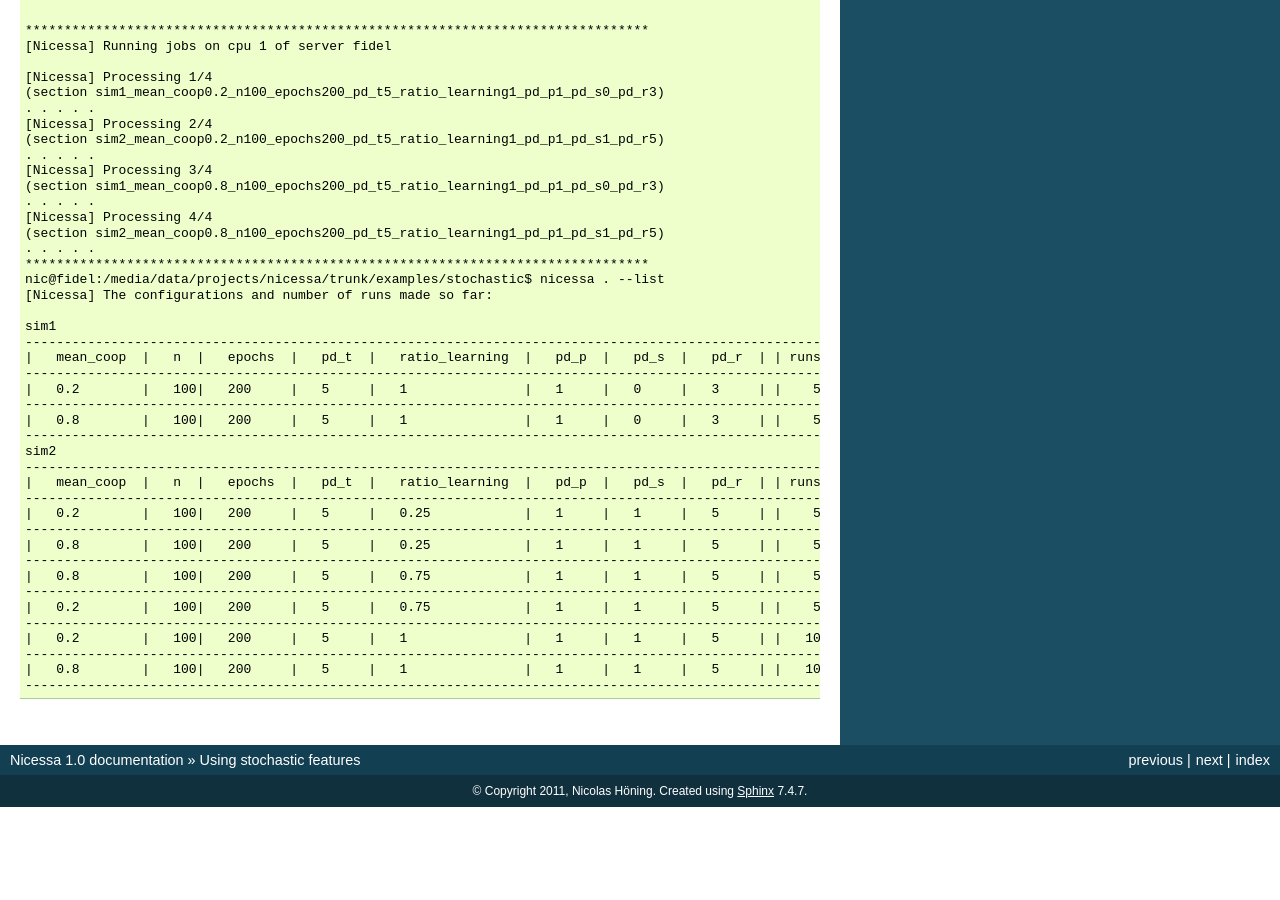
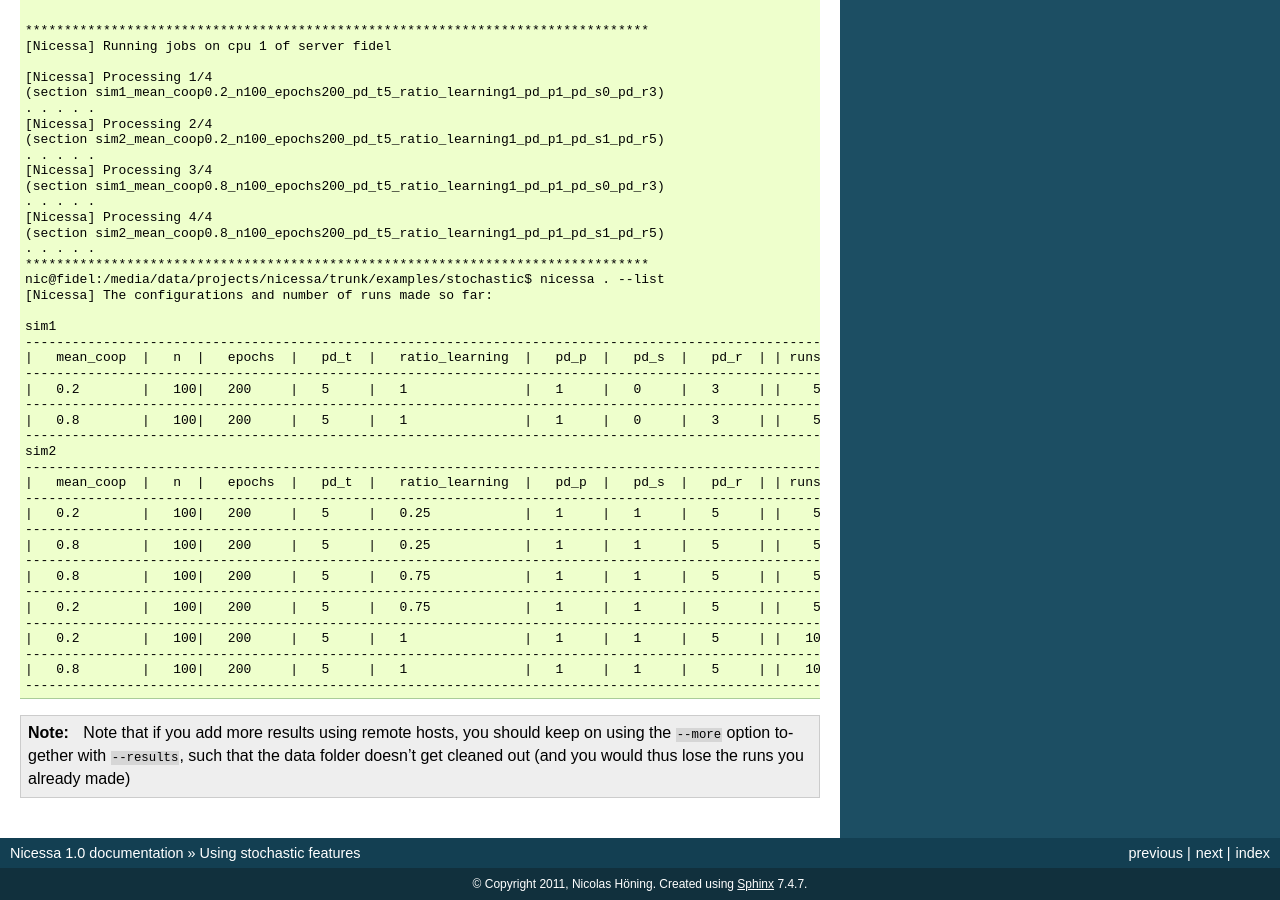
Before and after one commit to nhoening/StoSim, a Sphinx documentation site: the page built from doc/tut/stochastic.rst, in a window 1280 px wide and 900 px high, scrolled down 2855 px. Built offline with Sphinx 7.4.7, drawn with Linux system fonts in a browser that asks for light colours; before the commit the page ends 3662 px from its top, so only the background shows below that.

Commit message:
make some docs clearer

```diff
--- a/doc/reference.rst
+++ b/doc/reference.rst
@@ -22,7 +22,7 @@ meta
 General Description
 
 :name:
-    Name of the exeriment (**M**)
+    Name of the exeriment
 
 :maintainer:
     The person who is responsible for this simulation
@@ -33,9 +33,9 @@ control
 :executable:
     Which script to call for each run (**M**)
 :runs:
-    How often the same configuration should be run (**M**)
+    How often the same configuration should be run defaults to 1
 :local:
-    If local is 1, we run on localhost, otherwise provide a server.conf file (see 'remote' example) (**M**)
+    If local is 1, we run on localhost, otherwise provide a remote.conf file (see 'remote' reference further down), defaults to 1
 
 
 params
--- a/doc/tut/stochastic.rst
+++ b/doc/tut/stochastic.rst
@@ -178,3 +178,9 @@ have 10 seeds)::
     --------------------------------------------------------------------------------------------------------
     |   0.8        |   100|   200     |   5     |   1               |   1     |   1     |   5     | |   10 |
     --------------------------------------------------------------------------------------------------------
+
+
+.. note:: Note that if you add more results using remote hosts,
+          you should keep on using the ``--more`` option together with ``--results``,
+          such that the data folder doesn't get cleaned out (and you
+          would thus lose the runs you already made)
```
